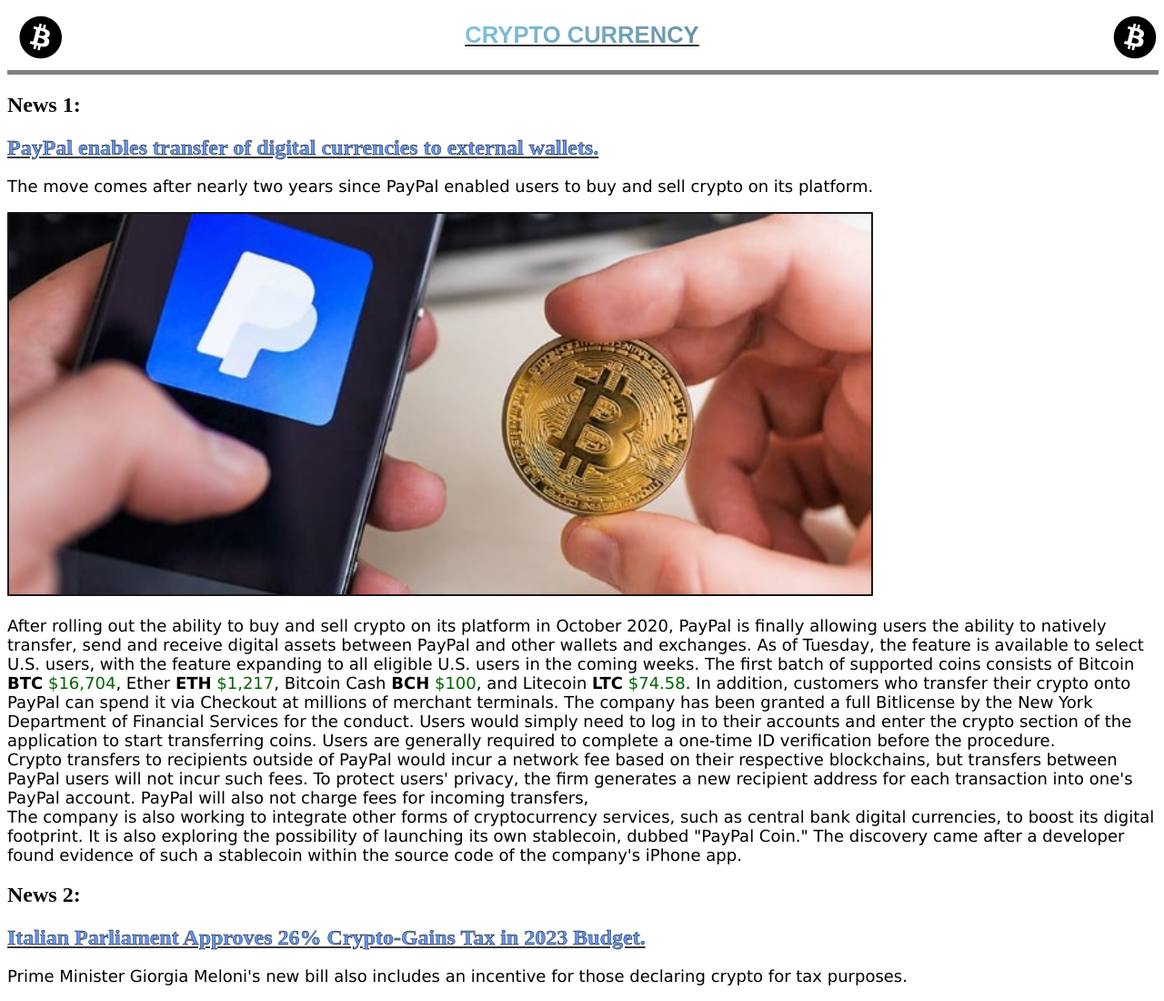
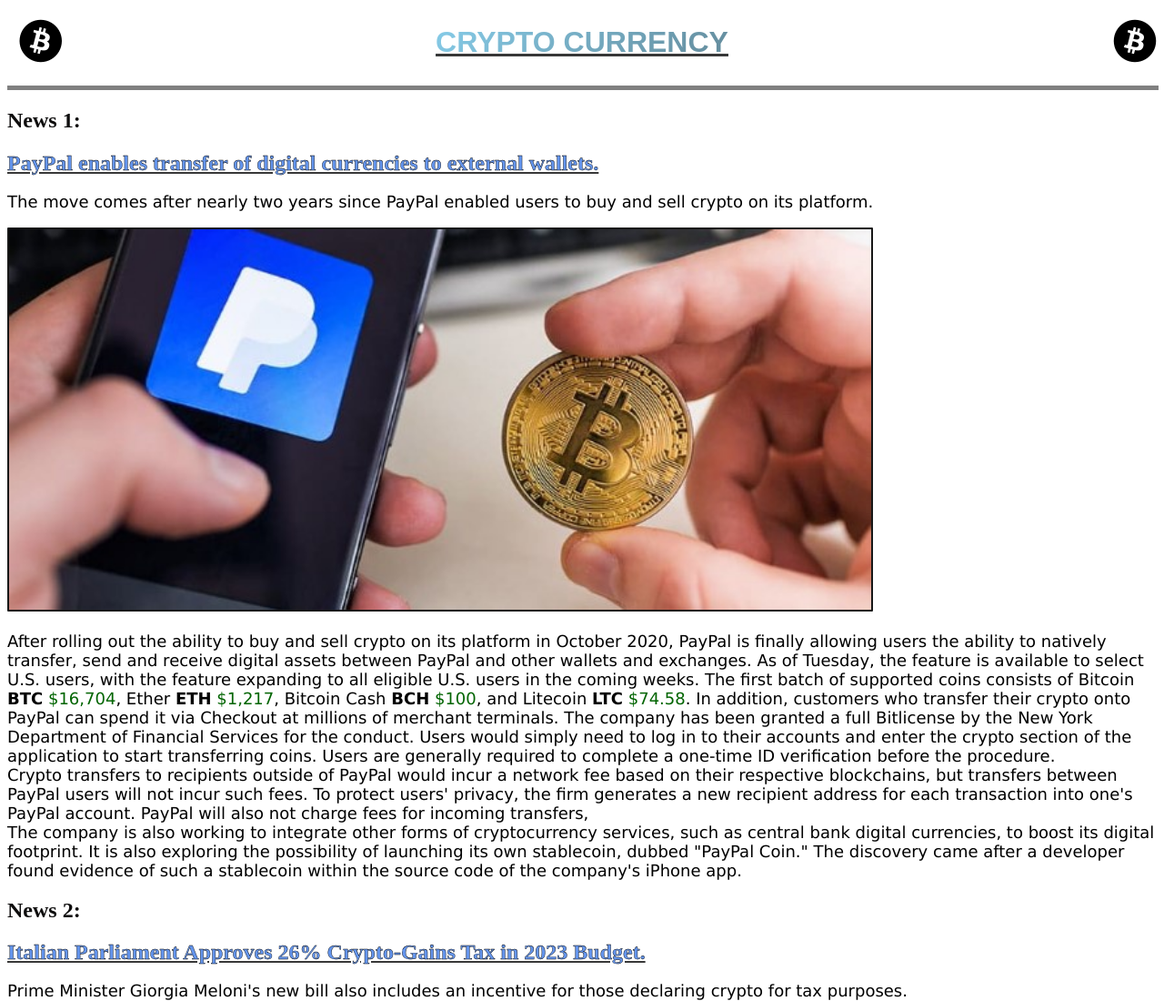
Before and after one commit to Himadrimani/mani, a plain HTML site: page index.html in a window 1280 px wide. Shown: the top 1100 px of the page at 91% size. Drawn offline with Linux system fonts and the light colour scheme.

Commit message:
Update demo.css

```diff
--- a/demo.css
+++ b/demo.css
@@ -10,6 +10,7 @@
   border-color: rgb(23, 23, 23);
     }
 .bo{
+     font-size:x-large;
       color: cornflowerblue;
       -webkit-text-stroke-width: .4px;
     -webkit-text-stroke-color: black;
@@ -39,7 +40,7 @@
   -webkit-text-fill-color: transparent;
   animation: textclip 2s linear infinite;
   display: inline-block;
-     font-size: 160%;
+      font-size: xx-large;
       padding: 7px;
       margin-left:0%;
       display: block;
```
